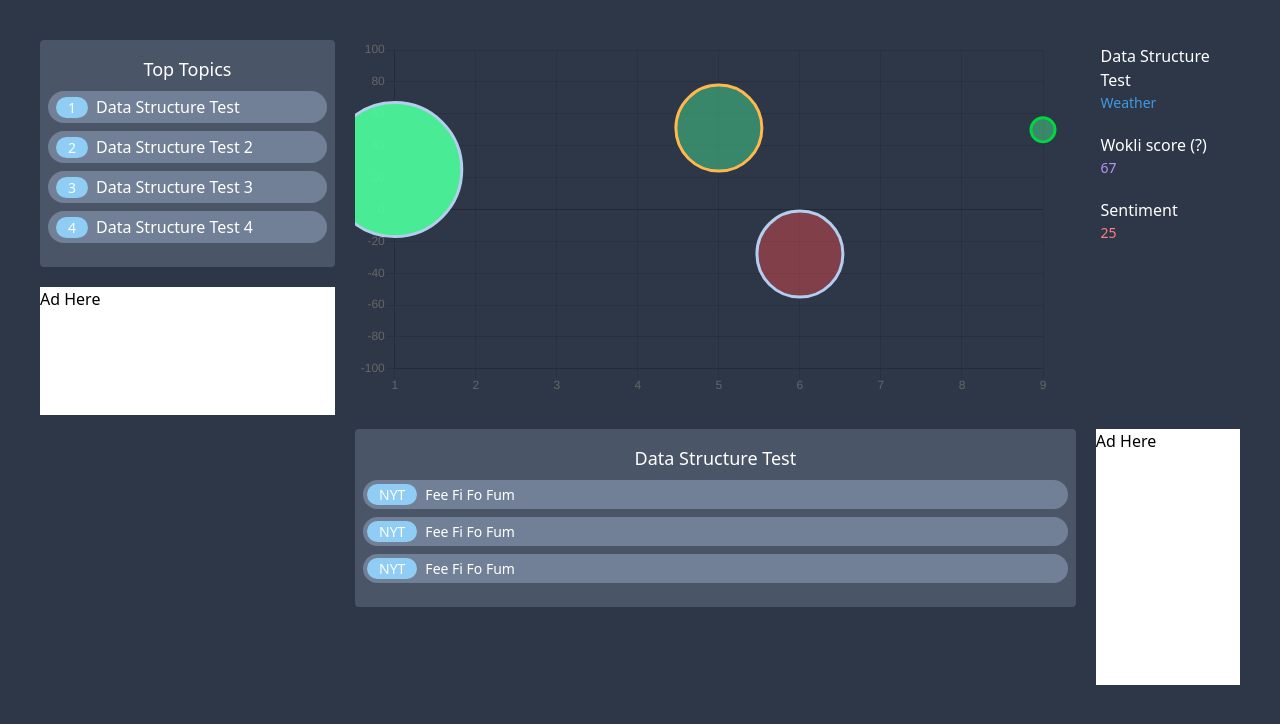
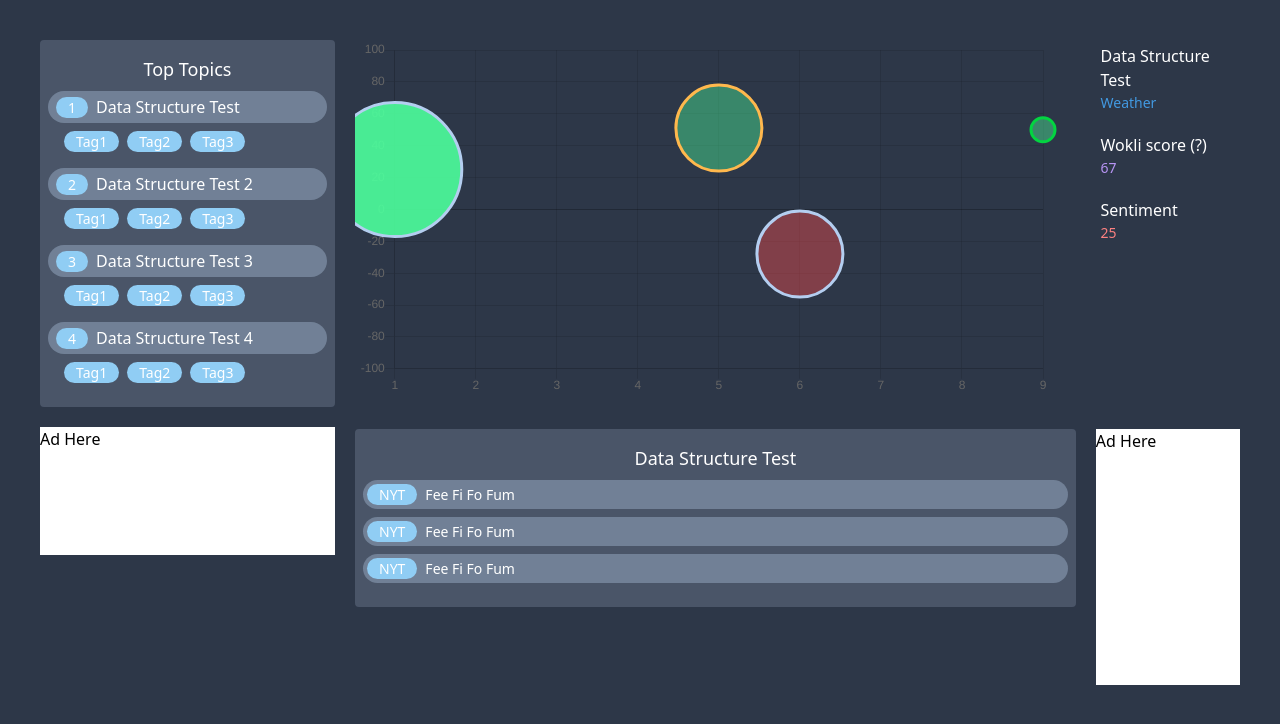
Before and after one commit to Bkdeets/Wokli, an Angular app: page / in a window 1280 px wide. Shown: the top 724 px of the page. Built offline with nearby package versions, Linux system fonts and the light colour scheme.

Commit message:
adding tags

```diff
--- a/package.json
+++ b/package.json
@@ -32,13 +32,13 @@
     "zone.js": "~0.9.1"
   },
   "devDependencies": {
-    "@angular-devkit/build-angular": "~0.803.2",
+    "@angular-devkit/build-angular": "^0.803.8",
     "@angular/cli": "~8.3.2",
     "@angular/compiler-cli": "~8.2.4",
     "@angular/language-service": "~8.2.4",
-    "@types/node": "~8.9.4",
     "@types/jasmine": "~3.3.8",
     "@types/jasminewd2": "~2.0.3",
+    "@types/node": "~8.9.4",
     "codelyzer": "^5.0.0",
     "jasmine-core": "~3.4.0",
     "jasmine-spec-reporter": "~4.2.1",
--- a/src/app/components/topic-list/topic-list.component.html
+++ b/src/app/components/topic-list/topic-list.component.html
@@ -1,11 +1,18 @@
 <div class="rounded bg-gray-700 w-full py-4 px-2">
     <h3 class="text-lg text-center mb-1">Top Topics</h3>
-    <div
-        *ngFor="let topic of topics; index as i"
-        class="rounded-full p-1 pl-2 bg-gray-600 flex items-center hover:shadow hover:bg-gray-800 my-2"
-        (click)="setDashboardTopic(topic.name)"
-        >
+    <div *ngFor="let topic of topics; index as i"
+    class="pb-2">
+        <div class="rounded-full p-1 pl-2 bg-gray-600 flex items-center hover:shadow hover:bg-gray-800 my-2"
+        (click)="setDashboardTopic(topic.name)">
             <app-topic-number number="{{i+1}}" id="{{i+1}}number"></app-topic-number>
             <p>{{topic.name}}</p>
+        </div>
+        <div class="flex pl-4">
+            <app-topic-number
+            *ngFor="let tag of topic.tags; index as i"
+            number="{{tag}}" id="{{i+1}}tag"
+            class="text-xs">
+            </app-topic-number>
+        </div>
     </div>
 </div>
--- a/src/app/pages/dashboard/dashboard.component.ts
+++ b/src/app/pages/dashboard/dashboard.component.ts
@@ -12,6 +12,7 @@
     {
       id: 1,
       name: "Data Structure Test",
+      tags: ['Tag1', 'Tag2', 'Tag3'],
       sentiment_score: 25,
       wokli_score: 67,
       category: "Weather",
@@ -37,6 +38,7 @@
     {
       id: 2,
       name: "Data Structure Test 2",
+      tags: ['Tag1', 'Tag2', 'Tag3'],
       sentiment_score: 50,
       wokli_score: 12,
       category: "Finance",
@@ -62,6 +64,7 @@
     {
       id: 3,
       name: "Data Structure Test 3",
+      tags: ['Tag1', 'Tag2', 'Tag3'],
       sentiment_score: 51,
       wokli_score: 43,
       category: "Politics",
@@ -87,6 +90,7 @@
     {
       id: 4,
       name: "Data Structure Test 4",
+      tags: ['Tag1', 'Tag2', 'Tag3'],
       sentiment_score: -28,
       wokli_score: 43,
       category: "Weather",
```
Also changed, not shown: 1 other file (tests, documents, lock files or other folders).
